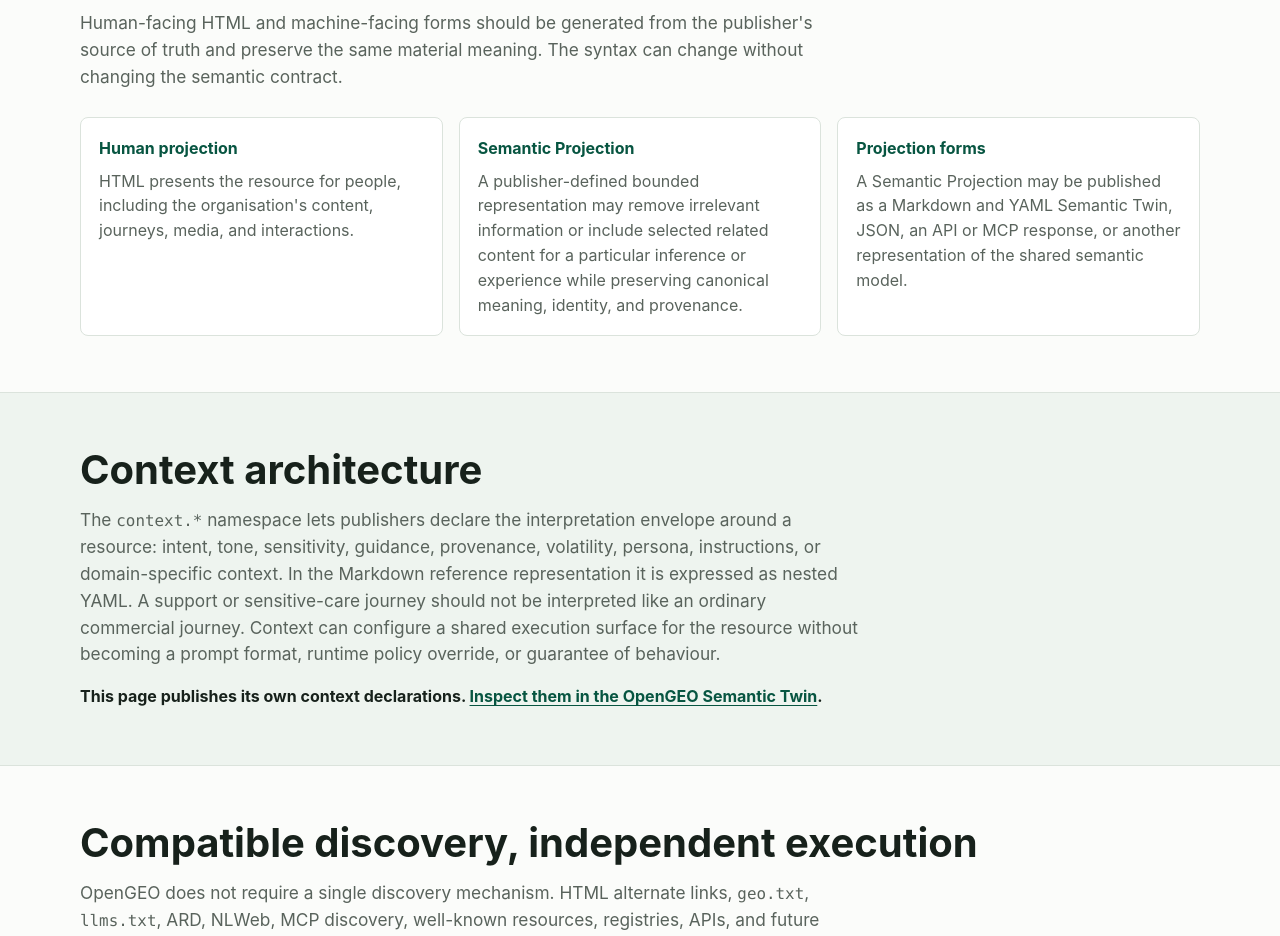
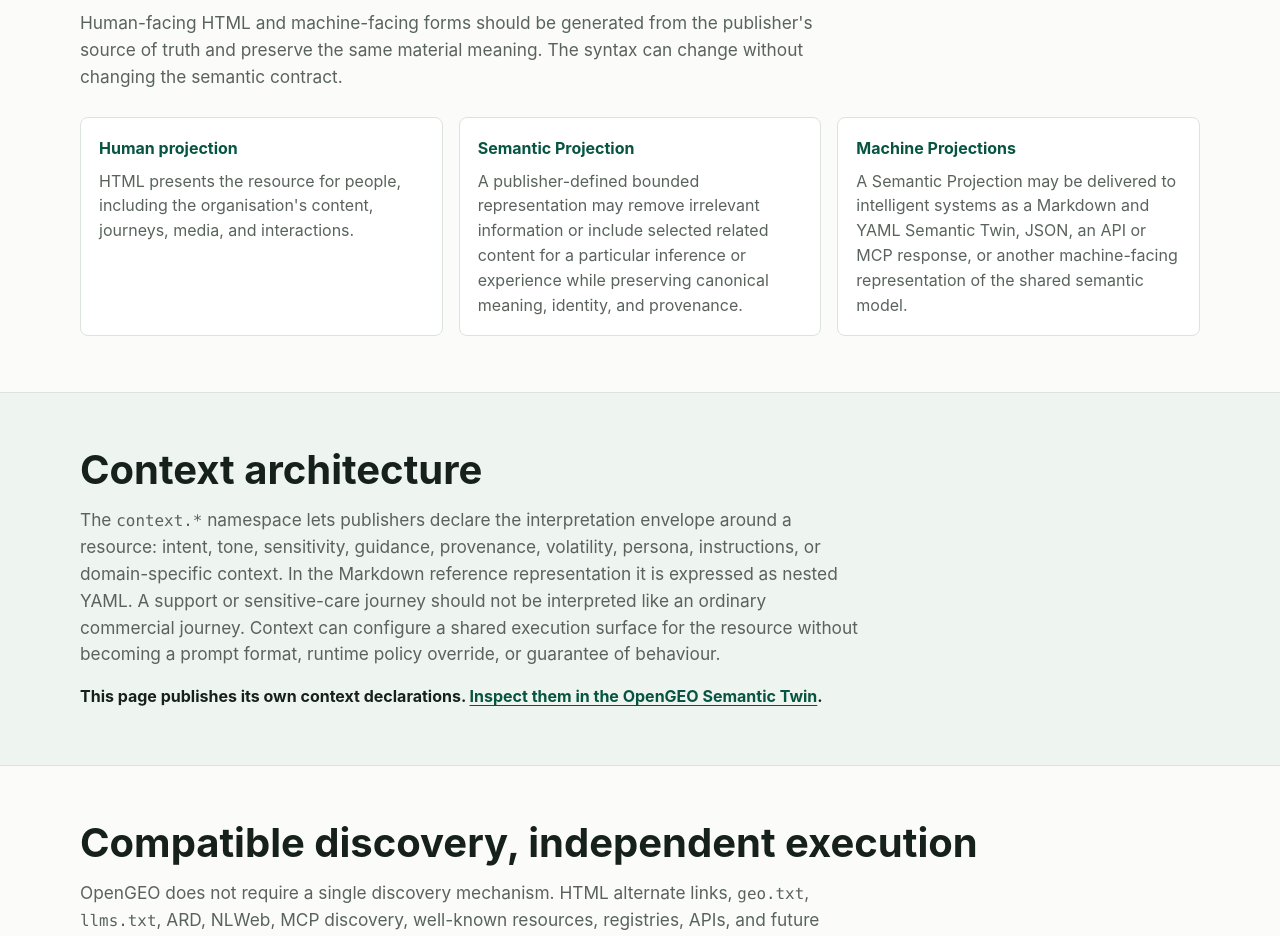
Before and after one commit to donhaji/opengeo, a plain HTML site: page docs/index.html in a window 1280 px wide. Shown: the part 2420-3356 px from the top of the page. Drawn offline with nearby package versions, Linux system fonts and the light colour scheme.

Commit message:
Name machine-facing projection forms

```diff
--- a/docs/index.html
+++ b/docs/index.html
@@ -731,8 +731,8 @@
             <p>A publisher-defined bounded representation may remove irrelevant information or include selected related content for a particular inference or experience while preserving canonical meaning, identity, and provenance.</p>
           </div>
           <div class="step">
-            <strong>Projection forms</strong>
-            <p>A Semantic Projection may be published as a Markdown and YAML Semantic Twin, JSON, an API or MCP response, or another representation of the shared semantic model.</p>
+            <strong>Machine Projections</strong>
+            <p>A Semantic Projection may be delivered to intelligent systems as a Markdown and YAML Semantic Twin, JSON, an API or MCP response, or another machine-facing representation of the shared semantic model.</p>
           </div>
         </div>
       </div>
```
Also changed, not shown: 1 other file.
